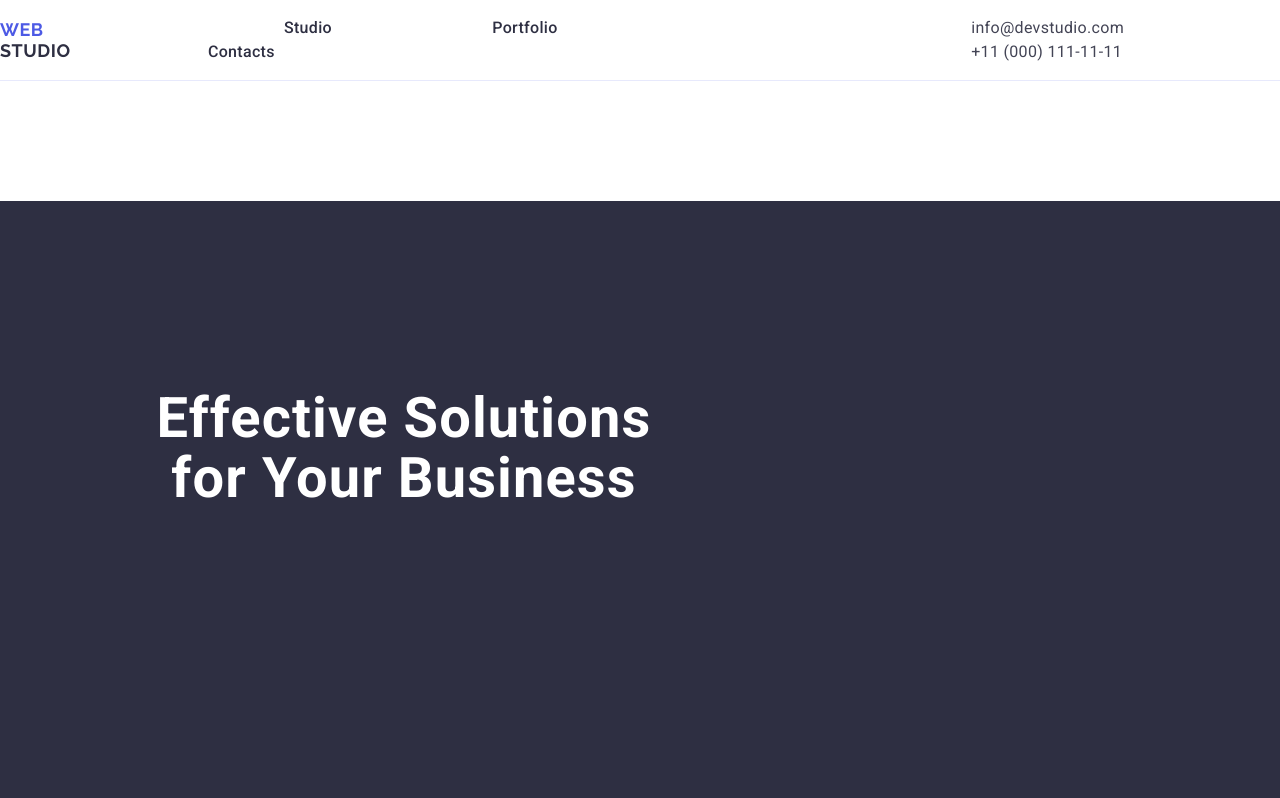
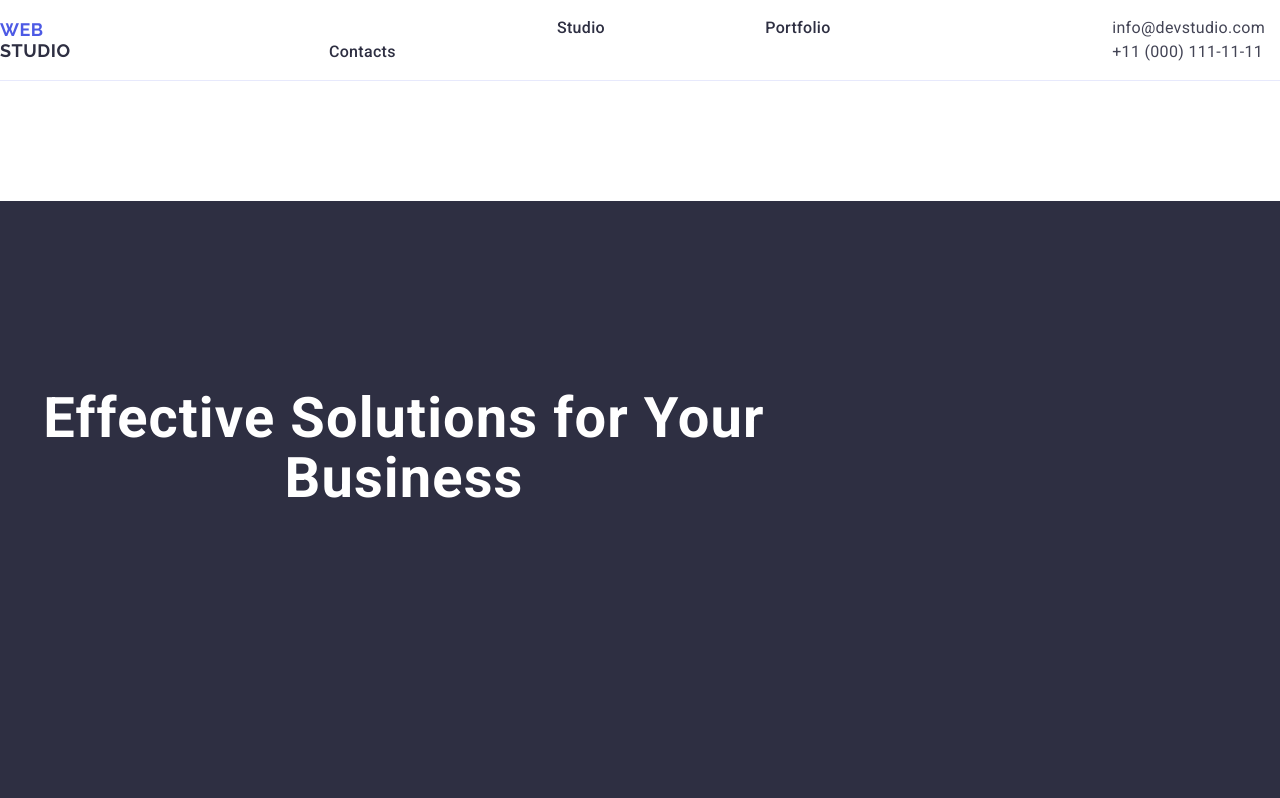
Before and after one commit to ioana04/goit-markup-hw-03, a plain HTML site: page index.html in a window 1280 px wide. Shown: the top 798 px of the page. Drawn offline with nearby package versions, Linux system fonts and the light colour scheme.

Commit message:
corectat a doua oara header

```diff
--- a/css/styles.css
+++ b/css/styles.css
@@ -63,7 +63,7 @@ body {
     letter-spacing: 0.03em;
     text-transform: uppercase;
     color: #4d5ae5;
-
+    margin-right: 76px;
 }
 
 .span-item {
@@ -71,9 +71,9 @@ body {
 }
 
 .container {
-    max-height: 1440px;
+    max-height: 1158px;
     margin: 0 auto;
-    padding: 0 156px;
+    padding: 0 15px;
 }
 
 .section {
@@ -89,9 +89,15 @@ body {
     display: flex;
 }
 
+
 .header-nav {
     display: flex;
     align-items: center;
+    gap: 40px;
+}
+
+.header-item {
+    padding: 24px 0;
 }
 
 .header-list .header-item {
@@ -125,8 +131,8 @@ body {
 }
 
 .address-container .address-item {
-    display: inline;
-    margin: 40px;
+    display: flex;
+    gap: 40px;
 
 }
 
```
